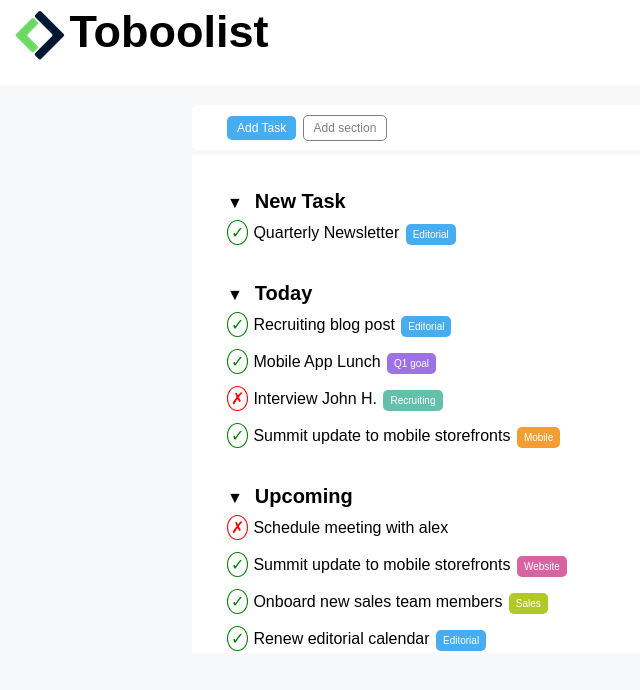
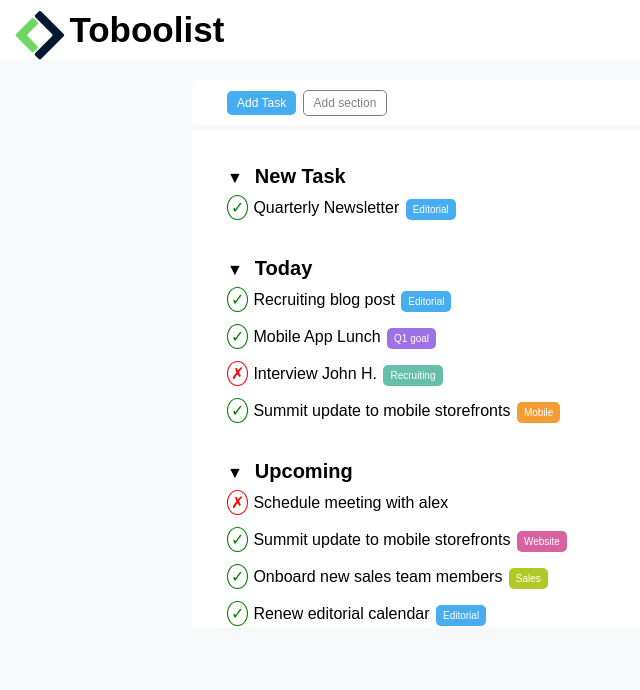
Before and after one commit to Emanuelediscala/html-css-toboolist, a plain HTML site: page index.html in a window 1280 px wide. Shown: the whole page, without its empty margins (0-640 px from the left). Drawn offline with Linux system fonts and the light colour scheme.

Commit message:
style:(header) modificato header

```diff
--- a/css/style.css
+++ b/css/style.css
@@ -4,20 +4,16 @@ margin: 0;
 font-family: arial;}
 
 header{
-    align-items: left;
     background-color: white;
-
 }
 h1 {
     display: inline-block;
     font-weight:600;
-    font-size:45px;
-    line-height: 50px;
-    margin-bottom:25px;
+    font-size:35px;
+    vertical-align:middle;
 }
 #logo {
     margin-top:10px;
-    margin-bottom:25px;
     margin-left: 15px;
     vertical-align:middle;
 }
```
